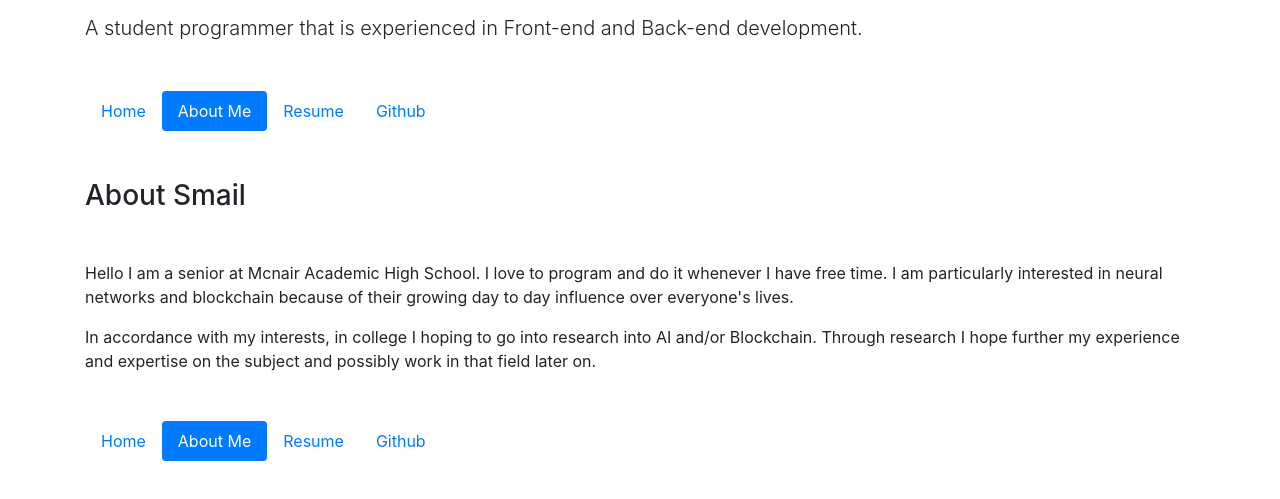
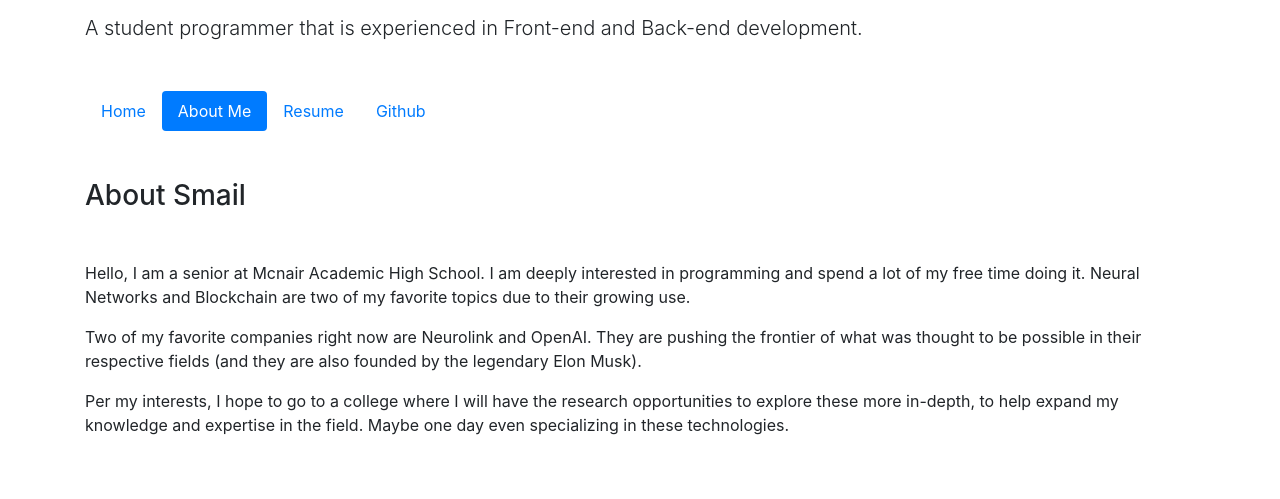
Before and after one commit to SmailBarkouch/SmailBarkouch.github.io, a plain HTML site: page about.html in a window 1280 px wide. Shown: the part 145-644 px from the top of the page. Drawn offline with nearby package versions, Linux system fonts and the light colour scheme.

Commit message:
updated text and repeative design on about me

```diff
--- a/about.html
+++ b/about.html
@@ -16,7 +16,8 @@
 <body>
     <div class="container my-5">
         <h1>Smail Barkouch</h1>
-            <a href="mailto:smailbarkouch1@gmail.com" type="button" class="btn btn-outline-primary mb-3">smailbarkouch1@gmail.com</a>
+        <a href="mailto:smailbarkouch1@gmail.com" type="button"
+            class="btn btn-outline-primary mb-3">smailbarkouch1@gmail.com</a>
         <p class="lead">
             A student programmer that is experienced in Front-end and Back-end development.
         </p>
@@ -43,27 +44,15 @@
 
     <div class="container">
         <h3 class="my-5 mb-3">About Smail</h3>
-        <p>Hello I am a senior at Mcnair Academic High School. I love to program and do it whenever I have free time. I am particularly interested in neural networks and blockchain because of their growing day to day influence over everyone's lives.</p>
-        <p>In accordance with my interests, in college I hoping to go into research into AI and/or Blockchain. Through research I hope further my experience and expertise on the subject and possibly work in that field later on.</p>
-    </div>
-
-    <div class="container my-5">
-        <nav>
-            <ul class="nav nav-pills">
-                <li class="nav-item">
-                    <a class="nav-link" href="/">Home</a>
-                </li>
-                <li class="nav-item">
-                    <a class="nav-link active" href="#">About Me</a>
-                </li>
-                <li class="nav-item">
-                    <a class="nav-link" href="/smailbarkouch-resume.pdf">Resume</a>
-                </li>
-                <li class="nav-item">
-                    <a class="nav-link" href="http://github.com/smailBarkouch" target="_blank">Github</a>
-                </li>
-            </ul>
-        </nav>
+        <p>Hello, I am a senior at Mcnair Academic High School. I am deeply interested in programming and spend a lot of
+            my free time doing it. Neural Networks and Blockchain are two of my favorite topics due to their growing
+            use.</p>
+        <p>Two of my favorite companies right now are Neurolink and OpenAI. They are pushing the frontier of what was
+            thought to be possible in their respective fields (and they are also founded by the legendary Elon Musk).
+        </p>
+        <p> Per my interests, I hope to go to a college where I will have the research opportunities to explore these
+            more in-depth, to help expand my knowledge and expertise in the field. Maybe one day even specializing in
+            these technologies.</p>
     </div>
 
     <script src="https://code.jquery.com/jquery-3.5.1.slim.min.js"
```
